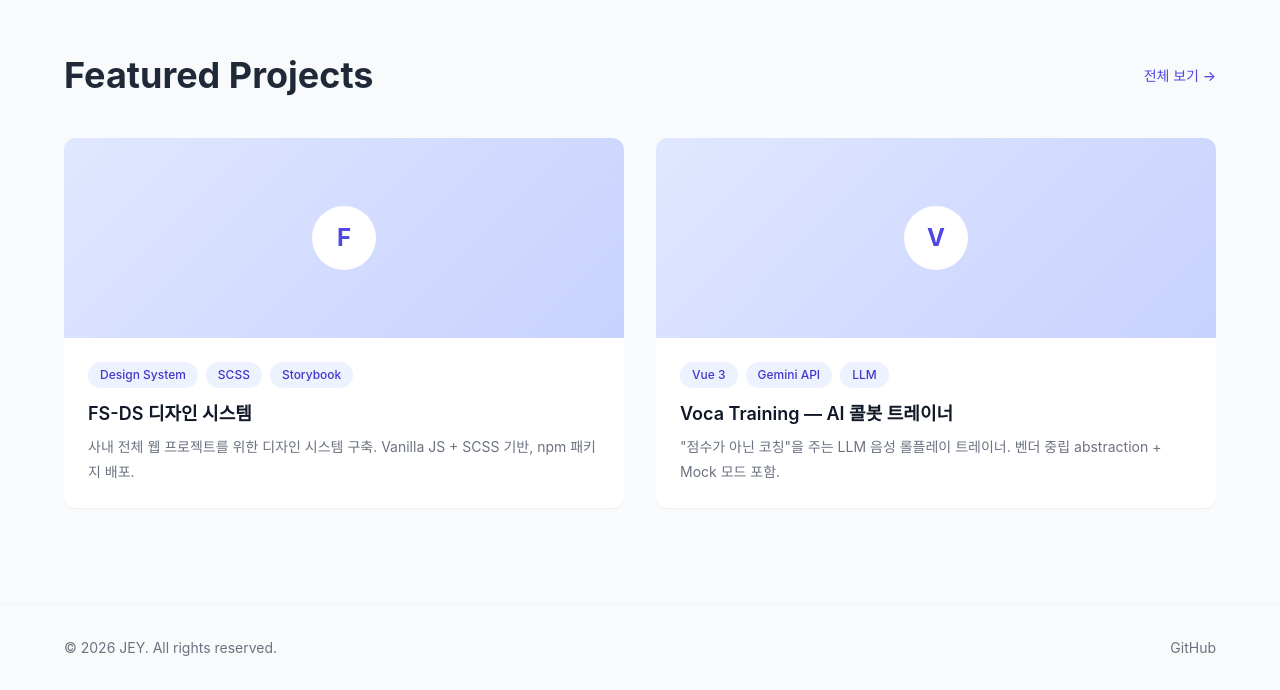
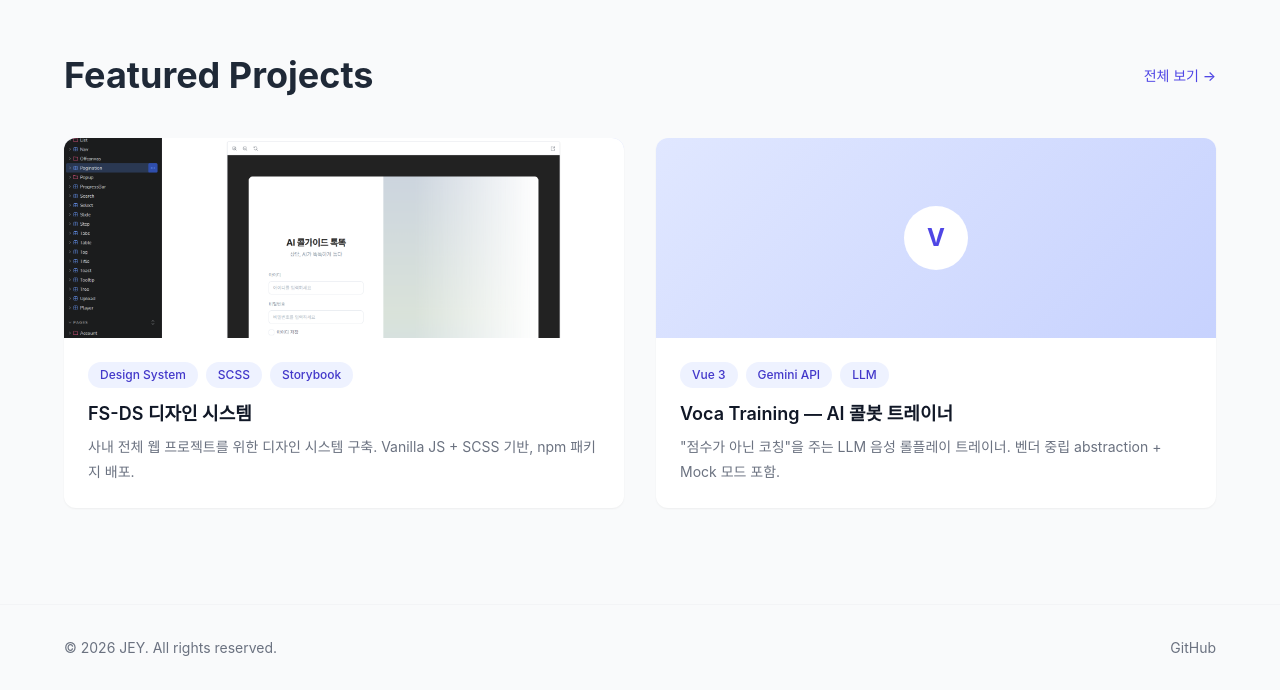
Before and after one commit to choeun224-cey/portfolio-site, a Vue app: page / in a window 1280 px wide. Shown: the part 1343-2033 px from the top of the page. Built offline with nearby package versions, Linux system fonts and the light colour scheme; a web font is replaced by a local one.

Commit message:
Projects: replace letter placeholder with image thumbnails

```diff
--- a/src/views/home/HomePage.vue
+++ b/src/views/home/HomePage.vue
@@ -67,7 +67,13 @@
             :style="{ '--reveal-delay': `${idx * 150}ms` }"
           >
             <div class="project-card__thumb">
-              <div class="project-card__placeholder">
+              <img
+                v-if="project.thumbnail"
+                :src="project.thumbnail"
+                :alt="project.title"
+                class="project-card__thumb-img"
+              />
+              <div v-else class="project-card__placeholder">
                 {{ project.title.charAt(0) }}
               </div>
             </div>
@@ -93,6 +99,7 @@
 
 <script setup>
 import { ref, onMounted, onUnmounted } from 'vue'
+import fsDsThumb from '@/assets/images/storybook-login.png'
 
 const skills = ref([
   {
@@ -119,6 +126,7 @@ const featuredProjects = ref([
     title: 'FS-DS 디자인 시스템',
     summary: '사내 전체 웹 프로젝트를 위한 디자인 시스템 구축. Vanilla JS + SCSS 기반, npm 패키지 배포.',
     tags: ['Design System', 'SCSS', 'Storybook'],
+    thumbnail: fsDsThumb,
   },
   {
     id: 'voca-training',
@@ -388,6 +396,14 @@ onUnmounted(() => {
     height: 200px;
     background: linear-gradient(135deg, $primary-100, $primary-200);
     @include flex-center;
+    overflow: hidden;
+  }
+
+  &__thumb-img {
+    width: 100%;
+    height: 100%;
+    object-fit: cover;
+    display: block;
   }
 
   &__placeholder {
--- a/src/views/projects/ProjectsPage.vue
+++ b/src/views/projects/ProjectsPage.vue
@@ -19,7 +19,13 @@
             class="project-item"
           >
             <div class="project-item__thumb">
-              <div class="project-item__placeholder">
+              <img
+                v-if="project.thumbnail"
+                :src="project.thumbnail"
+                :alt="project.title"
+                class="project-item__thumb-img"
+              />
+              <div v-else class="project-item__placeholder">
                 {{ project.title.charAt(0) }}
               </div>
             </div>
@@ -50,6 +56,9 @@
 <script setup>
 import { ref, onMounted } from 'vue'
 import axios from 'axios'
+import fsDsThumb from '@/assets/images/storybook-login.png'
+import goormthonThumb from '@/assets/images/qn-home.png'
+import hanipMapThumb from '@/assets/images/hanip-map_home.png'
 
 const projects = ref([])
 
@@ -67,6 +76,7 @@ onMounted(async () => {
         tags: ['Design System', 'Vanilla JS', 'SCSS', 'Storybook'],
         role: 'Frontend Developer (단독)',
         period: '2025.06 — 현재',
+        thumbnail: fsDsThumb,
       },
       {
         id: 'voca-training',
@@ -83,6 +93,7 @@ onMounted(async () => {
         tags: ['React', 'TypeScript', 'Tailwind CSS', 'Figma', 'Team Project'],
         role: 'Frontend Developer (3인)',
         period: '구름톤 1회차',
+        thumbnail: goormthonThumb,
       },
       {
         id: 'hanip-map',
@@ -91,6 +102,7 @@ onMounted(async () => {
         tags: ['Next.js 16', 'React 19', 'TypeScript', 'Supabase', 'Tailwind v4', 'PWA'],
         role: 'Full-stack Developer (단독)',
         period: '2026.04',
+        thumbnail: hanipMapThumb,
       },
     ]
   }
@@ -137,6 +149,14 @@ onMounted(async () => {
     background: linear-gradient(135deg, $primary-100, $primary-200);
     @include flex-center;
     min-height: 200px;
+    overflow: hidden;
+  }
+
+  &__thumb-img {
+    width: 100%;
+    height: 100%;
+    object-fit: cover;
+    display: block;
   }
 
   &__placeholder {
```
